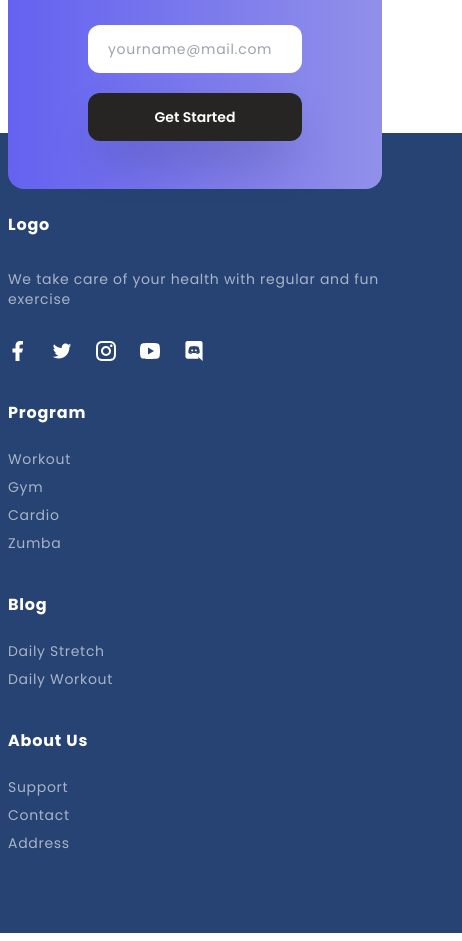
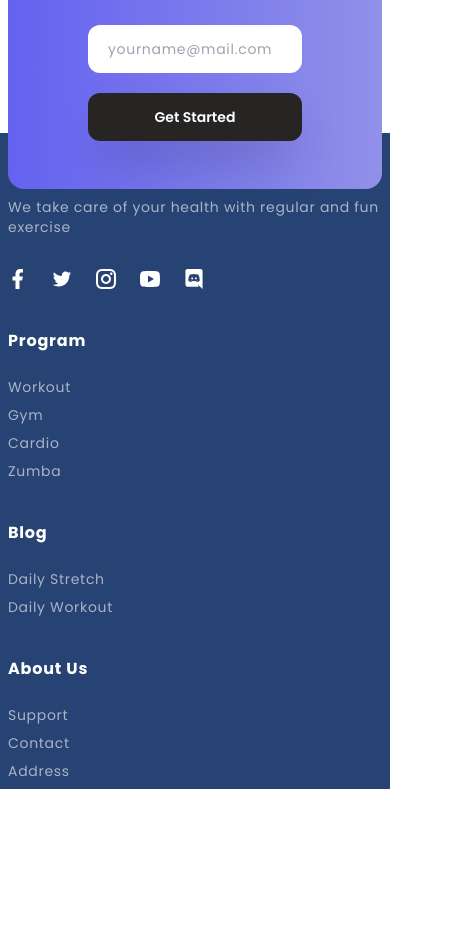
Before and after one commit to sohanemon/helsia-bootcamp, a Next.js app: page / in a window 390 px wide. Shown: the part 6540-7481 px from the top of the page, 462 px wide, since content can reach past the window. After the commit the page ends 7337 px from the top, so only its background shows below. Built offline with nearby package versions, Linux system fonts and the light colour scheme.

Commit message:
fix: scroll issue

```diff
--- a/src/app/footer.tsx
+++ b/src/app/footer.tsx
@@ -2,7 +2,7 @@ import Social from './social';
 
 export default function Footer() {
   return (
-    <footer className='relative max-sm:flex-col p-20 -mx-20 flex text-white -mt-14 gap-[20%] bg-themeBlue -z-20 [&_p]:tracking-wider'>
+    <footer className='relative max-sm:flex-col p-2 sm:p-20 -mx-2 sm:-mx-20 flex text-white -mt-14 gap-[20%] bg-themeBlue -z-20 [&_p]:tracking-wider'>
       <div>
         <p className='font-bold'>Logo</p>
         <p className='my-8 text-sm opacity-60'>
```
